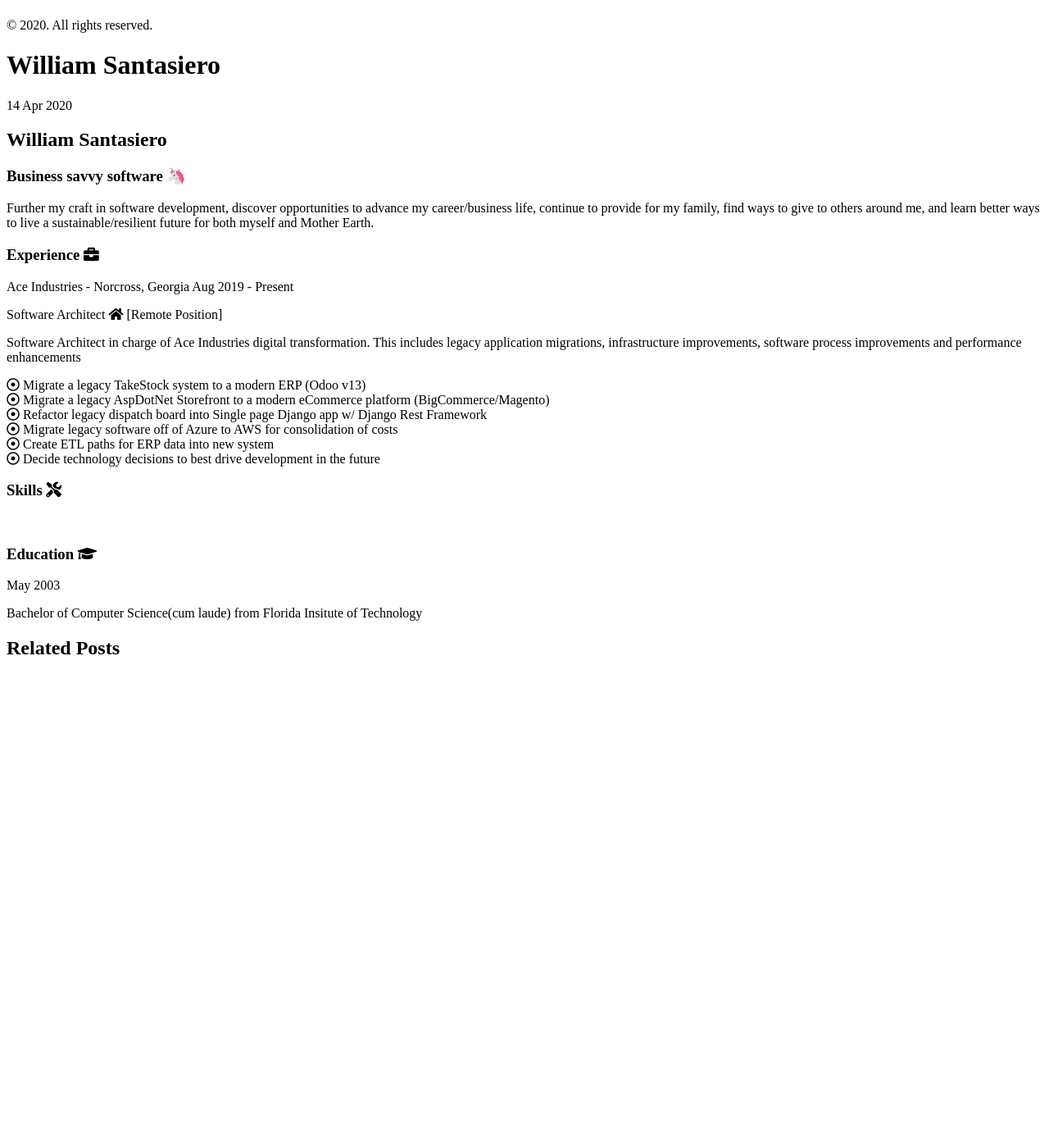
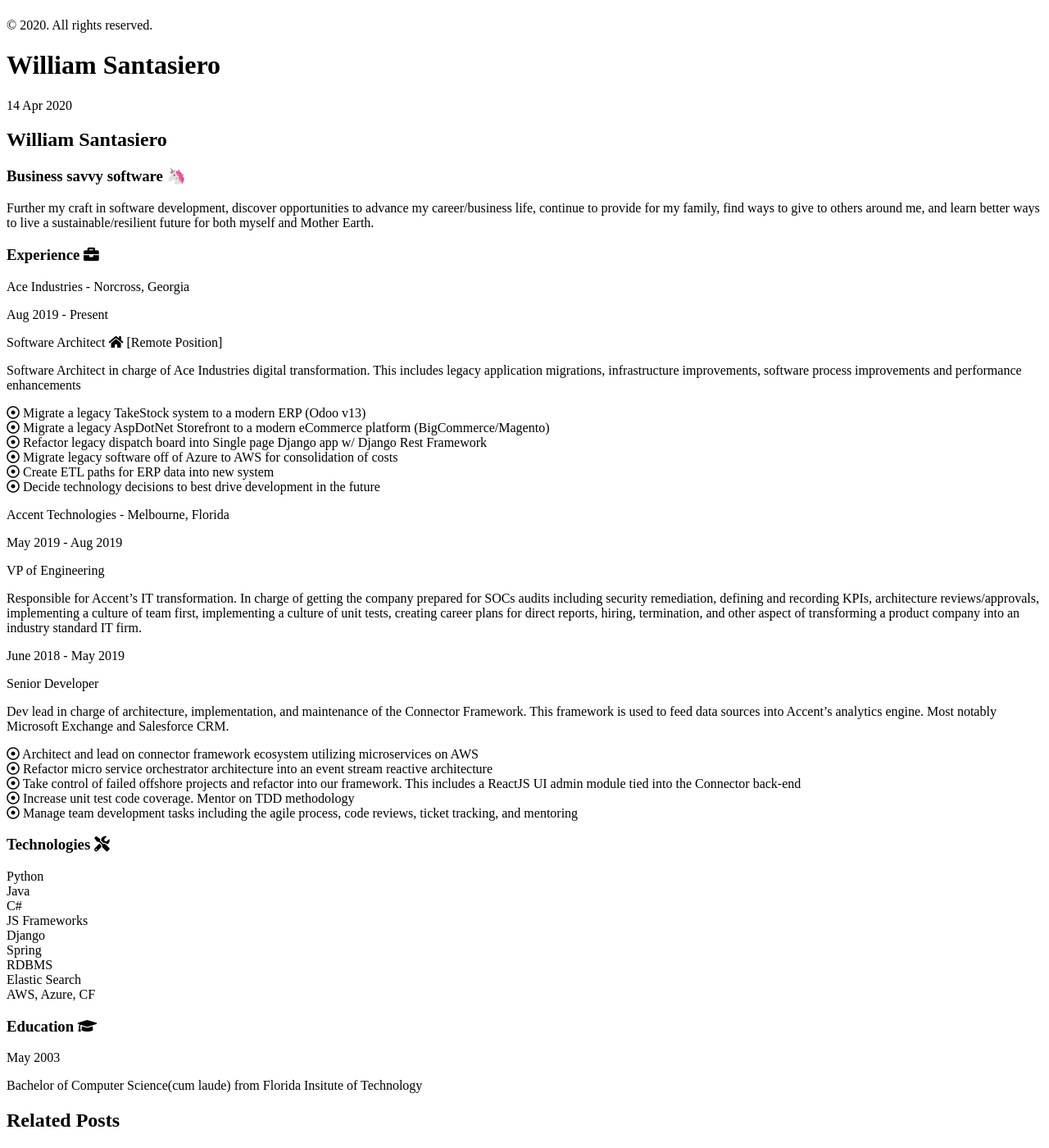
Before and after one commit to wsantas/wsantas.github.io, a Jekyll site: the page built from _posts/2020-04-14--WS-resume.md, in a window 1280 px wide and 1400 px high, scrolled down 1036 px. Shown: the whole window at 82% size. Built offline with Jekyll 4.4.1, drawn with Linux system fonts in a browser that asks for light colours; nearby versions of some CDN libraries; before the commit the page ends 1860 px from its top, so only the background shows below that.

Commit message:
technologies and more experience
Need to prettify job headers.

```diff
--- a/_posts/2020-04-14--WS-resume.md
+++ b/_posts/2020-04-14--WS-resume.md
@@ -19,7 +19,8 @@
         <div class="card">
             <div class="container">
                 <div class="experience-header">
-                    <p class="label-medium">Ace Industries - Norcross, Georgia Aug 2019 - Present</p>
+                    <p class="label-medium">Ace Industries - Norcross, Georgia </p>
+                    <p class="label-medium">Aug 2019 - Present</p>
                     <p class="label-medium">Software Architect <i class="fa fa-home" aria-hidden="true"></i> [Remote Position] </p>
                 </div>
                 <div class="experience-header">
@@ -33,14 +34,47 @@
                 <i class="far fa-dot-circle"></i> Decide technology decisions to best drive development in the future</p>
             </div>
         </div>
+        <div class="card">
+            <div class="container">
+                <div class="experience-header">
+                    <p class="label-medium">Accent Technologies - Melbourne, Florida </p>
+                    <p class="label-medium">May 2019 - Aug 2019</p>
+                    <p class="label-medium">VP of Engineering</p>
+                </div>
+                <div class="experience-header">
+                    <p class="label-small">Responsible for Accent’s IT transformation. In charge of getting the company prepared for SOCs audits including security remediation, defining and recording KPIs, architecture reviews/approvals, implementing a culture of team first, implementing a culture of unit tests, creating career plans for direct reports, hiring, termination, and other aspect of transforming a product company into an industry standard IT firm.</p>
+                </div>
+                <div class="experience-header">
+                    <p class="label-medium">June 2018 - May 2019</p>
+                    <p class="label-medium">Senior Developer</p>
+                </div>
+                <div class="experience-header">
+                    <p class="label-small">Dev lead in charge of architecture, implementation, and maintenance of the Connector Framework. This framework is used to feed data sources into Accent’s analytics engine. Most notably Microsoft Exchange and Salesforce CRM.</p>
+                </div>
+                <p class="label-small"><i class="far fa-dot-circle"></i> Architect and lead on connector framework ecosystem utilizing microservices on AWS<br/>
+                <i class="far fa-dot-circle"></i> Refactor micro service orchestrator architecture into an event stream reactive architecture<br/>
+                <i class="far fa-dot-circle"></i> Take control of failed offshore projects and refactor into our framework. This includes a ReactJS UI admin module tied into the Connector back-end<br/>
+                <i class="far fa-dot-circle"></i> Increase unit test code coverage. Mentor on TDD methodology<br/>
+                <i class="far fa-dot-circle"></i> Manage team development tasks including the agile process, code reviews, ticket tracking, and mentoring<br/>
+                </p>
+            </div>
+        </div>
     </div>
     <div class="right-column">
         <div class="resume-type-column">
-            <h3 id="experience" class="label-large h4, hr"> Skills <i class="fas fa-tools"></i></h3>
+            <h3 id="experience" class="label-large h4, hr"> Technologies <i class="fas fa-tools"></i></h3>
         </div>
         <div class="card">
             <div class="container">
-                &nbsp;
+                <div class="label-medium">Python</div>
+                <div class="label-medium">Java</div>
+                <div class="label-medium">C#</div>
+                <div class="label-medium">JS Frameworks</div>
+                <div class="label-medium">Django</div>
+                <div class="label-medium">Spring</div>
+                <div class="label-medium">RDBMS</div>
+                <div class="label-medium">Elastic Search</div>
+                <div class="label-medium">AWS, Azure, CF</div>
             </div>
         </div>
     </div>
```
Also changed, not shown: 3 other files.
